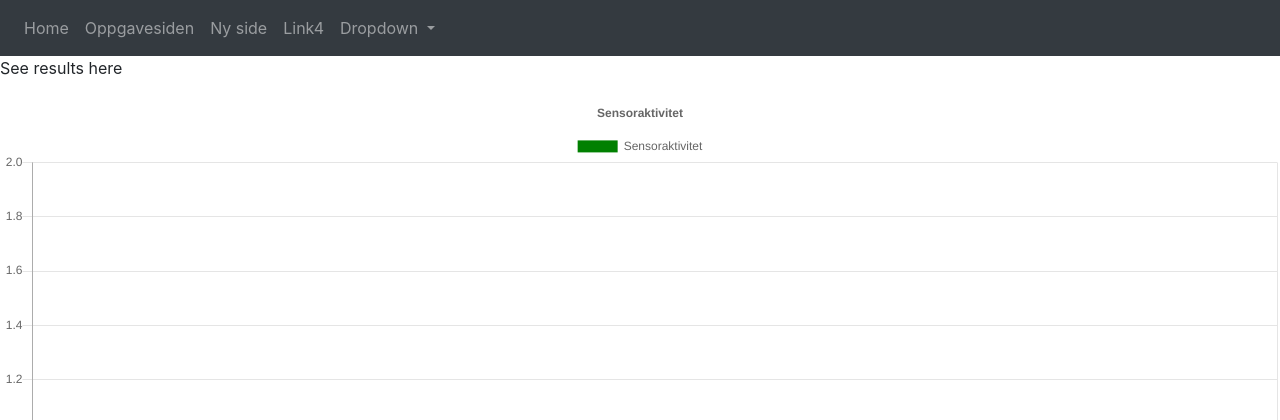
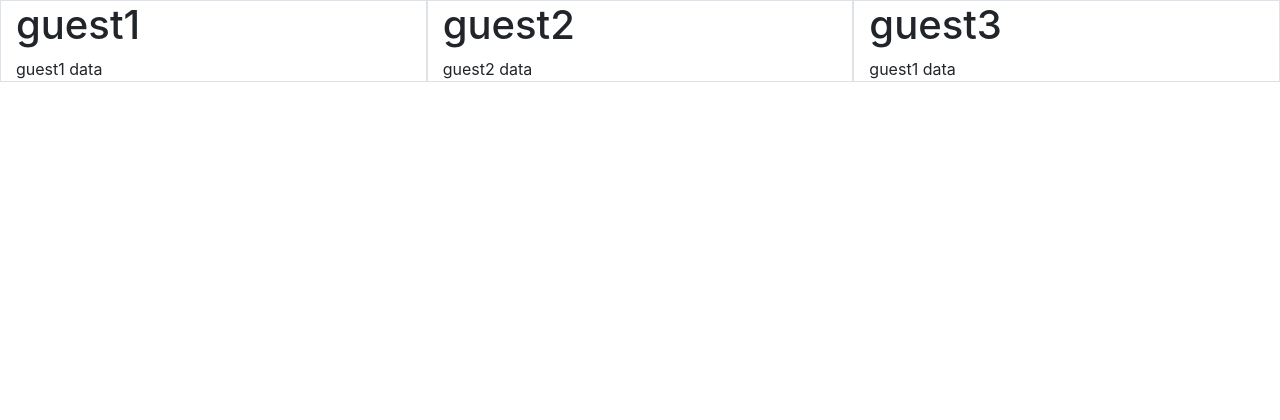
Before and after one commit to Benjamin-A/InnoPro, a Django app: page /see_results in a window 1280 px wide. Shown: the top 420 px of the page. Run offline with Django 3.2, Linux system fonts and the light colour scheme; data comes from the database, SQL or seed files in the repository; data that the repository does not hold is empty; some libraries are stand-ins or nearby versions.

Commit message:
renamed svar.py to questions.py, put data to see_results page in dictionary and added sorting, added reset function of scores, renamed the raw google data csv to describe it better

```diff
--- a/webkurs/elsysapp/static/guest2.csv
+++ b/webkurs/elsysapp/static/guest2.csv
@@ -1,10 +1,11 @@
-Hva kommer du aldri til å gjøre igjen,2,01.01.2000 kl. 00.00.00,1,3
-Hvem er den smarteste personen du har snakket med?,1,01.01.2000 kl. 00.00.00,0,2
-Hvem er din helt?,3,01.01.2000 kl. 00.00.00,3,4
+Hva kommer du aldri til å gjøre igjen,0,01.01.2000 kl. 00.00.00,0,0
+Hvem er den smarteste personen du har snakket med?,0,01.01.2000 kl. 00.00.00,0,0
+Hvem er din helt?,0,01.01.2000 kl. 00.00.00,0,0
 Hva er din største frykt?,0,01.01.2000 kl. 00.00.00,0,0
 Hva er det mest spennende med jobben din?,0,01.01.2000 kl. 00.00.00,0,0
 Hvor ville du bodd hvis du kunne bodd hvor som helst i verden?,0,01.01.2000 kl. 00.00.00,0,0
-Hva ville du bli når du var barn?,2,01.01.2000 kl. 00.00.00,0,3
-Har du noensinne hatt et kallenavn?,1,01.01.2000 kl. 00.00.00,1,2
-Hvor er du fra?,1,01.01.2000 kl. 00.00.00,0,2
+Hva ville du bli når du var barn?,0,01.01.2000 kl. 00.00.00,0,0
+Har du noensinne hatt et kallenavn?,0,01.01.2000 kl. 00.00.00,0,0
+Hvor er du fra?,0,01.01.2000 kl. 00.00.00,0,0
 Test 2,0,14.10.2021 kl. 13.44.06,0,0
+Har du en krone?,0,11.11.2021 kl. 18.18.00,0,0
--- a/webkurs/elsysapp/static/guest3.csv
+++ b/webkurs/elsysapp/static/guest3.csv
@@ -1,10 +1,2 @@
-Hva kommer du aldri til å gjøre igjen,0,01.01.2000 kl. 00.00.00,0,0
-Hvem er den smarteste personen du har snakket med?,0,01.01.2000 kl. 00.00.00,0,0
-Hvem er din helt?,0,01.01.2000 kl. 00.00.00,0,0
-Hva er din største frykt?,0,01.01.2000 kl. 00.00.00,0,0
-Hva er det mest spennende med jobben din?,0,01.01.2000 kl. 00.00.00,0,0
-Hvor ville du bodd hvis du kunne bodd hvor som helst i verden?,0,01.01.2000 kl. 00.00.00,0,0
-Hva ville du bli når du var barn?,0,01.01.2000 kl. 00.00.00,0,0
-Har du noensinne hatt et kallenavn?,0,01.01.2000 kl. 00.00.00,0,0
-Hvor er du fra?,0,01.01.2000 kl. 00.00.00,0,0
 Hva er din fremtidige plan for livet?,0,30.09.2021 kl. 13.00.20,0,0
+234,0,11.11.2021 kl. 14.27.20,0,0
--- a/webkurs/elsysapp/templates/elsysapp/q_page0.html
+++ b/webkurs/elsysapp/templates/elsysapp/q_page0.html
@@ -105,7 +105,7 @@ js"></script>
       right = q_list[current_round][1]
       left_q.innerHTML=left
       right_q.innerHTML=right
-
+      //update guest name
       guest_name=data["data"][1]
       title_q.innerHTML="Hvilket spørsmål skal Lindmo spørre "+ guest_name+"?"
     });
--- a/webkurs/elsysapp/templates/elsysapp/see_results.html
+++ b/webkurs/elsysapp/templates/elsysapp/see_results.html
@@ -3,7 +3,7 @@
 <head>
   <meta charset='utf-8'>
   <meta http-equiv='X-UA-Compatible' content='IE=edge'>
-  <title>Start Side</title>
+  <title>Results Page</title>
   <meta name='viewport' content='width=device-width, initial-scale=1'>
   {% load static %}
 
@@ -19,36 +19,79 @@
 </head>
 <body>
 
-  <nav class="navbar navbar-expand-lg navbar-dark bg-dark">
-    <ul class="navbar-nav mr-auto">
-      <li class="nav-item"><a class="nav-link" href="/elsysapp/">Home</a></li>
-      <li class="nav-item"><a class="nav-link"  href="https://innovasjon.ed.ntnu.no/webkurs/" target="_blank">Oppgavesiden</a></li>
-        <li class="nav-item"><a class="nav-link" href="../elsysapp/start_side">Ny side</a></li>
 
-      <li class="nav-item"><a class="nav-link">Link4</a></li>
-      <li class="nav-item dropdown">
-        <a class="nav-link dropdown-toggle" href="#" id="navbarDropdown" role="button" data-toggle="dropdown" aria-haspopup="true" aria-expanded="false">
-          Dropdown
-        </a>
-        <div class="dropdown-menu" aria-labelledby="navbarDropdown">
-          <a class="dropdown-item" href="#">Action</a>
-          <a class="dropdown-item" href="#">Another action</a>
-          <div class="dropdown-divider"></div>
-          <a class="dropdown-item" href="#">Something else here</a>
-        </div>
-      </li>
-    </ul>
-</nav>
+<div class="container-fluid">
+  <div class="row">
+    <div class="col-sm border col-q col-num-1" id="col-num-1">
+      <h1 id="guest1H">guest1</h1>
+      <div id="guest1_div">guest1 data</div>
+    </div>
+    <div class="col-sm border col-q col-num-2" id="col-num-2">
+      <h1 id="guest2H">guest2</h1>
+      <div id="guest2_div">guest2 data</div>
+    </div>
+    <div class="col-sm border col-q col-num-3" id="col-num-3">
+      <h1 id="guest3H">guest3</h1>
+      <div id="guest3_div">guest1 data</div>
+    </div>
 
-<div id="progressbar">
-  <div class="flex-container"></div>
+  </div>
 </div>
-<p>See results here </p>
 
 
+<script src="https://ajax.googleapis.com/ajax/libs/jquery/3.5.1/jquery.min.
+js"></script>
+<script>
+  //link ids and variables
+  var guest1H = document.getElementById("guest1H")
+  var guest2H = document.getElementById("guest2H")
+  var guest3H = document.getElementById("guest3H")
 
-{% block graph %}
-{%include "elsysapp/chart.html" %}
-{% endblock %}
+  var guest1_div = document.getElementById("guest1_div")
+  var guest2_div = document.getElementById("guest2_div")
+  var guest3_div = document.getElementById("guest3_div")
+
+  //get cookies, used for security feature
+  function getCookie(name) {
+    let cookieValue = null;
+    if (document.cookie && document.cookie !== '') {
+      //alert(document.cookie)
+      const cookies = document.cookie.split(';');
+        for (let i = 0; i < cookies.length; i++) {
+            const cookie = cookies[i].trim();
+            // Does this cookie string begin with the name we want?
+            if (cookie.substring(0, name.length + 1) === (name + '=')) {
+                cookieValue = decodeURIComponent(cookie.substring(name.length + 1));
+                break;
+            }
+        }
+    }
+    return cookieValue;
+}
+  //generate string with HTML-elements containing data
+  function generateDataString(myDict) {
+    var data_string = ""
+    for (let i = 0; i < myDict.length; i++) {
+        data_string += "<p>"+myDict[i].question+" - "+myDict[i].score +"</p>" + "<br>";
+      };
+    return data_string;
+}
+//fetch data from server
+  $(document).ready(function updateData(){
+    const csrftoken = getCookie('csrftoken');
+    var upstreamData = {csrfmiddlewaretoken:csrftoken,'data': []}
+    $.post("fetch_results",upstreamData, function(data, status){
+      const guest_data=data["data"][0]
+      //add updated heading
+      guest1H.innerHTML=guest_data[0][1];
+      guest2H.innerHTML=guest_data[1][1];
+      guest3H.innerHTML=guest_data[2][1];
+      //print results
+      guest1_div.innerHTML= generateDataString(guest_data[0][0])
+      guest2_div.innerHTML= generateDataString(guest_data[1][0])
+      guest3_div.innerHTML= generateDataString(guest_data[2][0])
+    });
+  });
+</script>
 </body>
 </html>
--- a/webkurs/elsysapp/urls.py
+++ b/webkurs/elsysapp/urls.py
@@ -2,7 +2,7 @@ from django.contrib import admin
 from django.urls import path
 
 #from webkurs.elsysapp.svar import spm1
-from .views import get_sensor_data, index, q_page0, q_page1, q_page2 ,chart,see_results, choose_guest, fetch_questions, post_question_res #Relativ import av viewsfunksjonen
+from .views import fetch_results, get_sensor_data, index, q_page0, q_page1, q_page2 ,chart,see_results, choose_guest, fetch_questions, post_question_res #Relativ import av viewsfunksjonen
 
 appname = "elsysapp"
 urlpatterns = [
@@ -16,6 +16,7 @@ urlpatterns = [
     #data
     path('fetch_questions', fetch_questions ,name='fetch_questions'),
     path('post_question_res', post_question_res ,name='post_question_res'),
+    path('fetch_results', fetch_results ,name='fetch_results'),
     #Garbage
     path('sensor/', get_sensor_data,name='get_sensor_data'),
     path('chart/', chart,name='chart'),
--- a/webkurs/elsysapp/views.py
+++ b/webkurs/elsysapp/views.py
@@ -2,7 +2,7 @@ from django.http import HttpResponse, QueryDict,JsonResponse
 from django.shortcuts import render
 from .models import SensorData
 from django.middleware import csrf
-from elsysapp.svar import spm, edit_score, update_q
+from elsysapp.questions import spm, edit_score, update_q,  show_results
 
 # Create your views here.
 def index(request):
@@ -27,11 +27,10 @@ def q_page2(request):
     return render(request, "elsysapp/q_page2.html", context)
 
 def fetch_questions(request):
-  print( "-"*20+"\n"+"Post-fetch-data mottatt\n"+ "-"*20+"\n")
+  #print( "-"*20+"\n"+"Post-fetch-data mottatt\n"+ "-"*20+"\n")
   if request.method == "POST" :
       all_data = QueryDict(request.body)
       data = list(all_data.values())
-      #print(data)
       guest_ID = str(data[1])
       data = spm(guest_ID)
       guest_arr = {
@@ -57,7 +56,6 @@ def post_question_res(request):
   if request.method == "POST" :
       all_data = QueryDict(request.body)
       data = list(all_data.values())
-      #print(data)
       guest = data[1]
       winner = data[2]
       looser = data[3]
@@ -75,9 +73,25 @@ def post_question_res(request):
     return JsonResponse({}, status = 400)
 
 def see_results(request):
-    #print("Dette blir printa i terminalen")
+    update_q()
     context = {} # Tom dictionary som blir brukt senere!
     return render(request, "elsysapp/see_results.html", context)
+def fetch_results(request):
+  #print( "-"*20+"\n"+"Post-fetch-data mottatt\n"+ "-"*20+"\n")
+  if request.method == "POST" :
+      data = [show_results()]
+
+
+      return JsonResponse(data={
+      'data': data,
+      'status':"Success",
+      }, status = 200)
+  elif request.method == "GET":
+        """Dette MÅ være med! Sikkerhetsgreier."""
+        csrf.get_token(request)
+        return HttpResponse("")
+  else:
+    return JsonResponse({}, status = 400)
 
 #Garbage - usefull for copy paste
 def get_sensor_data(request):
```
Also changed, not shown: webkurs/elsysapp/questions.py (renamed from webkurs/elsysapp/svar.py, +52 -6 lines), webkurs/elsysapp/static/guest1.csv (+12 -12 lines), webkurs/elsysapp/static/raw_questions_from_Google.csv (added, +15 -0 lines), webkurs/elsysapp/static/tester.csv (deleted, +0 -9 lines).
